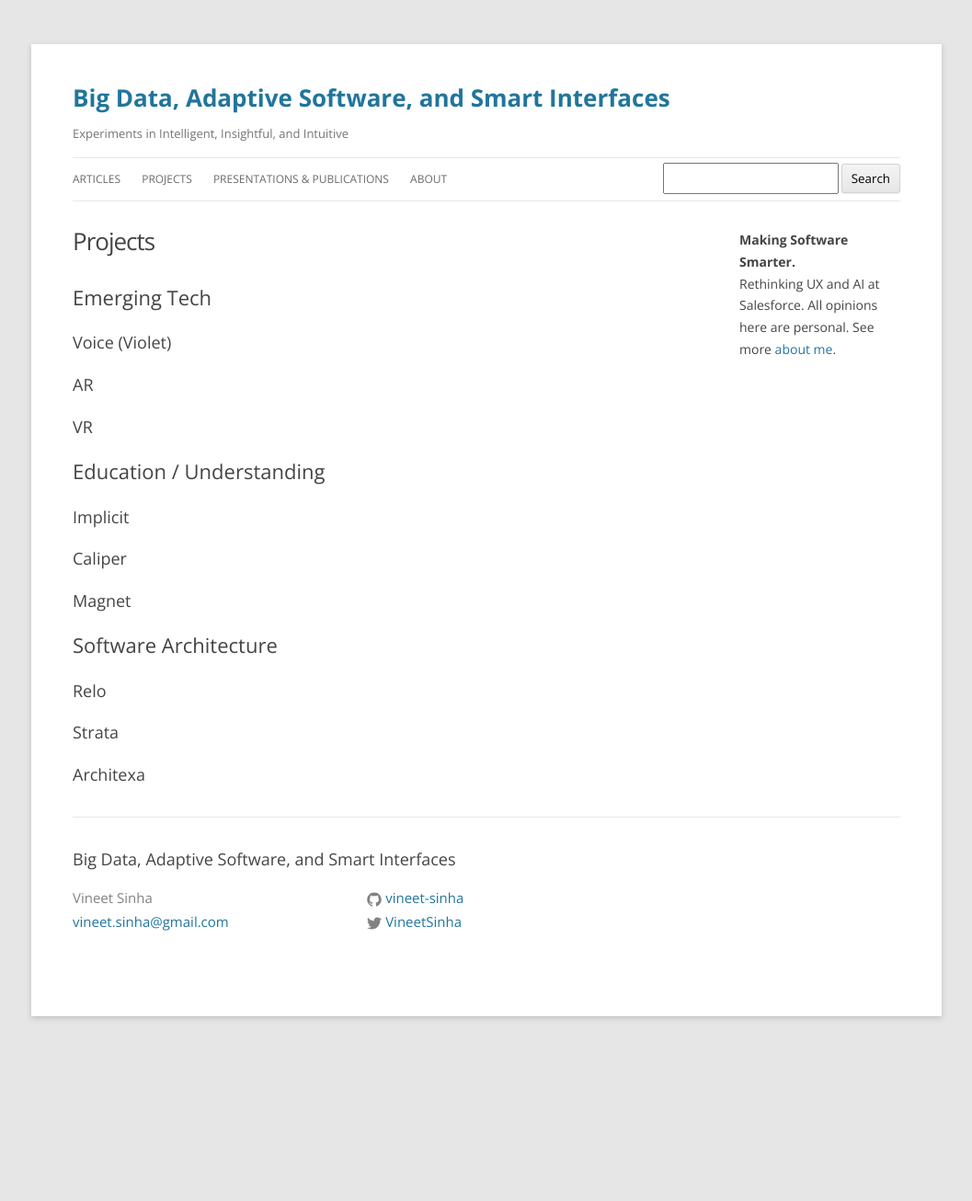
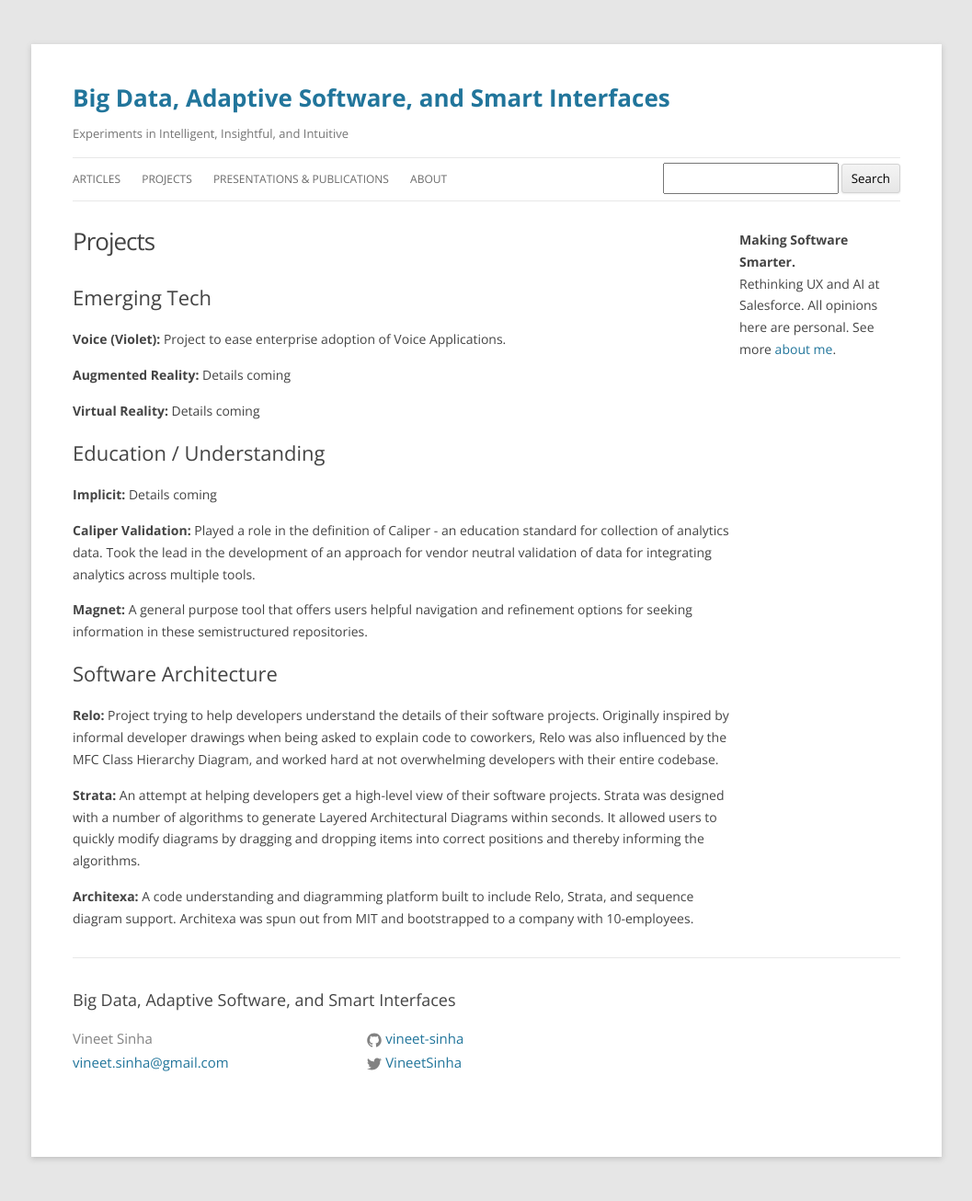
Before and after one commit to i3labs/i3labs.github.io, a Jekyll site: the page built from projects.md, in a window 1280 px wide. Shown: the whole page at 92% size, without its empty margins (111-1168 px from the left). Built offline with Jekyll 4.4.1, drawn with Linux system fonts in a browser that asks for light colours; before the commit the page ends 1153 px from its top, so only the background shows below that.

Commit message:
updated content

```diff
--- a/projects.md
+++ b/projects.md
@@ -4,24 +4,24 @@ title: Projects
 ---
 ## Emerging Tech
 
-### Voice (Violet)
+**Voice (Violet):** Project to ease enterprise adoption of Voice Applications.
 
-### AR
+**Augmented Reality:** Details coming
 
-### VR
+**Virtual Reality:** Details coming
 
 ## Education / Understanding
 
-### Implicit
+**Implicit:** Details coming
 
-### Caliper
+**Caliper Validation:** Played a role in the definition of Caliper - an education standard for collection of analytics data. Took the lead in the development of an approach for vendor neutral validation of data for integrating analytics across multiple tools.
 
-### Magnet
+**Magnet:** A general purpose tool that offers users helpful navigation and refinement options for seeking information in these semistructured repositories.
 
 ## Software Architecture
 
-### Relo
+**Relo:** Project trying to help developers understand the details of their software projects.  Originally inspired by informal developer drawings when being asked to explain code to coworkers, Relo was also influenced by the MFC Class Hierarchy Diagram, and worked hard at not overwhelming developers with their entire codebase.
 
-### Strata
+**Strata:** An attempt at helping developers get a high-level view of their software projects.  Strata was designed with a number of algorithms to generate Layered Architectural Diagrams within seconds. It allowed users to quickly modify diagrams by dragging and dropping items into correct positions and thereby informing the algorithms.
 
-### Architexa
+**Architexa:** A code understanding and diagramming platform built to include Relo, Strata, and sequence diagram support. Architexa was spun out from MIT and bootstrapped to a company with 10-employees.
```
Also changed, not shown: about.md (+9 -5 lines).
